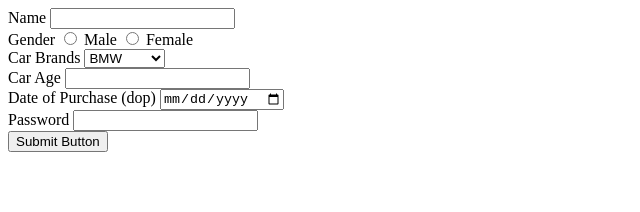
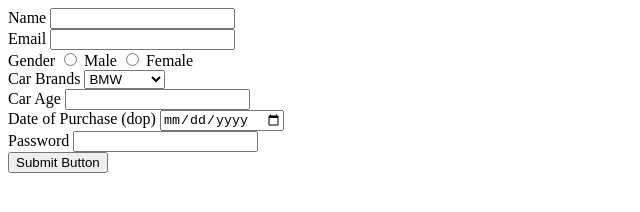
Before and after one commit to acciojob/car-insurance-form-vishalsadia, a website: page main.html in a window 1280 px wide. Shown: the whole page, without its empty margins (0-640 px from the left). Drawn offline with Linux system fonts and the light colour scheme.

Commit message:
created a submission

```diff
--- a/main.html
+++ b/main.html
@@ -7,10 +7,13 @@
 </head>
 
 <body>
-	<form>
+	<form action="" method="post">
 	<label for="name">Name</label>
 	<input type="text" id="name" required>
 	<br>
+		<label for="email">Email</label>
+		<input type="email" id="email" required>
+		<br>
 <label>Gender</label>
 	<input type="radio" id="male" name="gender" value="Male" required>
 	<label for="male">Male</label>
```
